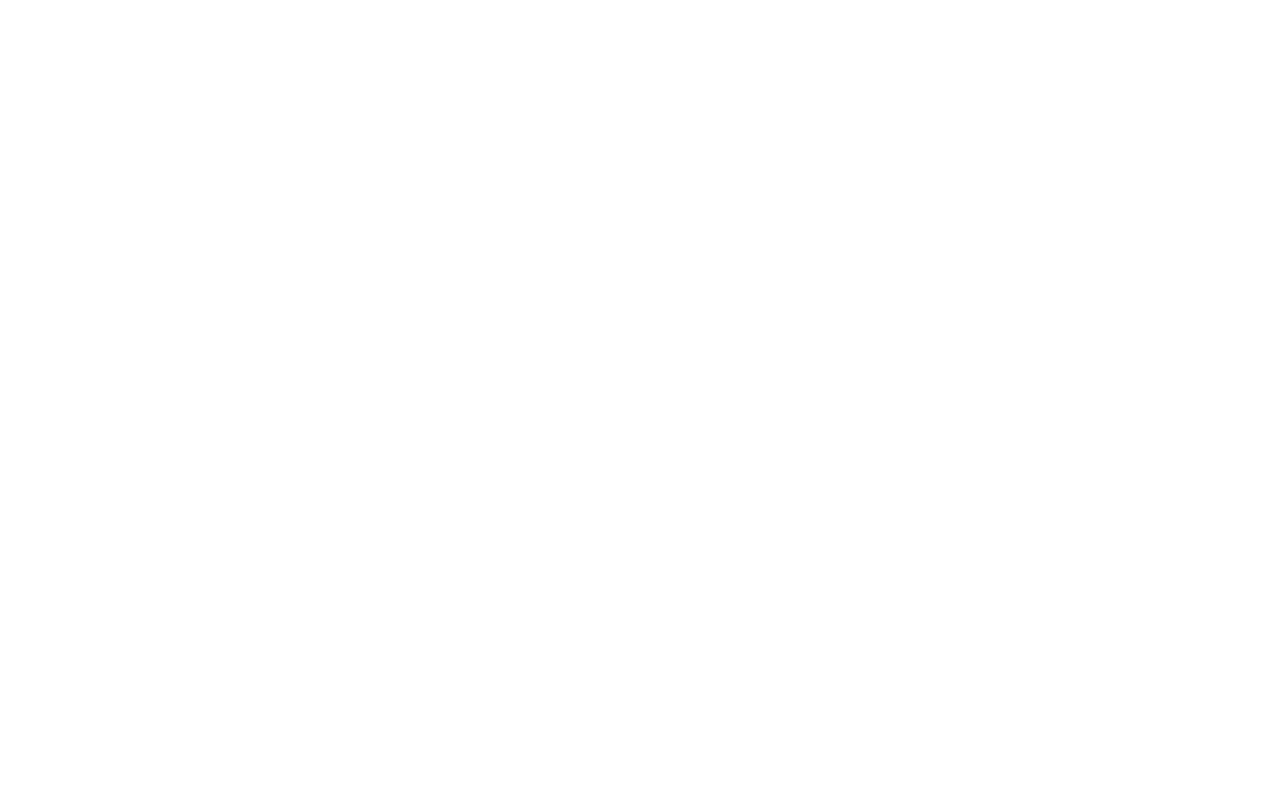
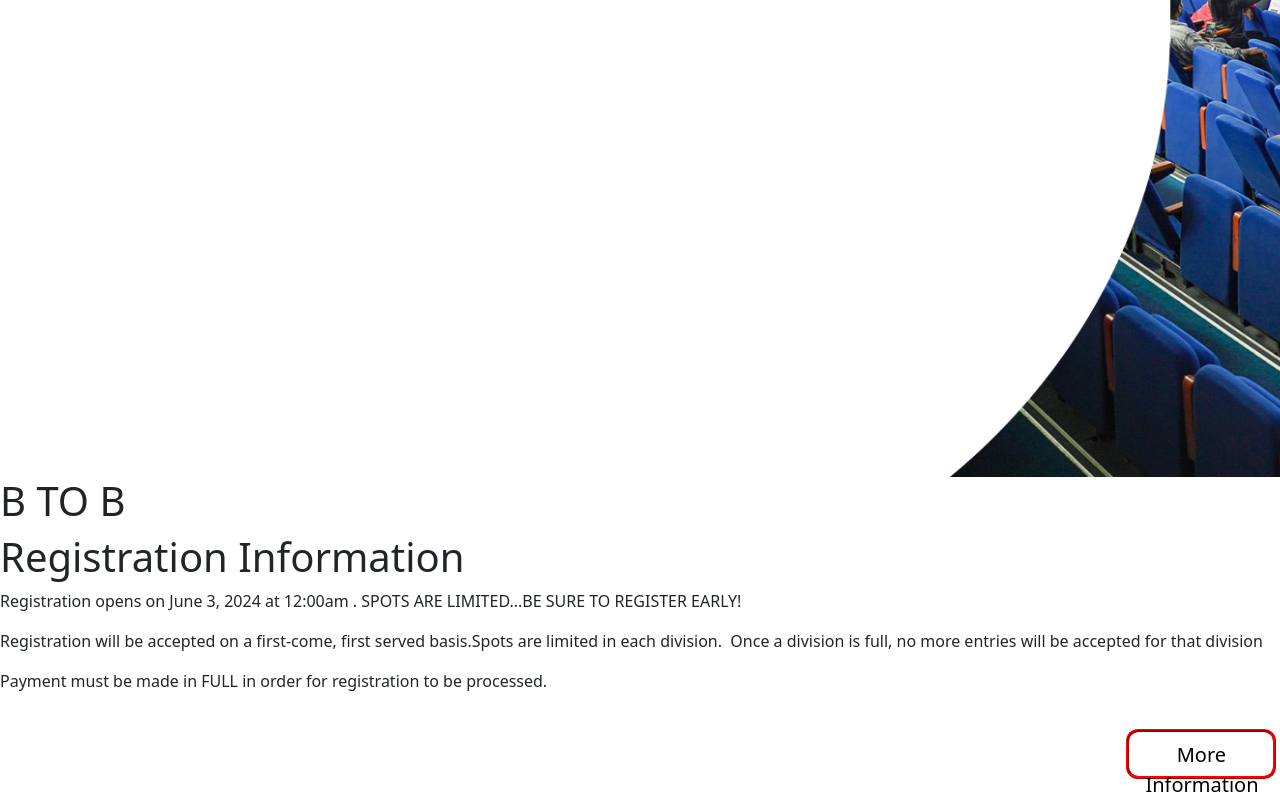
Before and after one commit to ggvnt/Project-Test, a React (Create React App) app in the folder frontend/: page /home in a window 1280 px wide. Shown: the part 1804-2604 px from the top of the page. Before the commit the page ends 1387 px from the top, so only its background shows below. Built offline with nearby package versions, Linux system fonts and the light colour scheme.

Commit message:
update home.js

```diff
--- a/frontend/src/components/Home.js
+++ b/frontend/src/components/Home.js
@@ -21,9 +21,15 @@
                 <h1 className="add3">Collombo</h1>
             </div>
 
+            <img src="../../Images/reg.jpg" alt="Read and Black"  width="1857" height="950"  />
+
             <div className="overlay3">
+            <h1 className="btob">B TO B</h1>
             <h1 className="regInfo">Registration Information</h1>
-
+            <p className="ph">Registration opens on June 3, 2024 at 12:00am . SPOTS ARE LIMITED...BE SURE TO REGISTER EARLY!</p>
+            <p className="ph">Registration will be accepted on a first-come, first served basis.Spots are limited in each division.  Once a division is full, no more entries will be accepted for that division</p>
+            <p className="ph">Payment must be made in FULL in order for registration to be processed.</p>
+            <button type="button" class="btn btn-primary btn-lg custom-btn">More Information</button>
             </div>
 
         </div>
```
